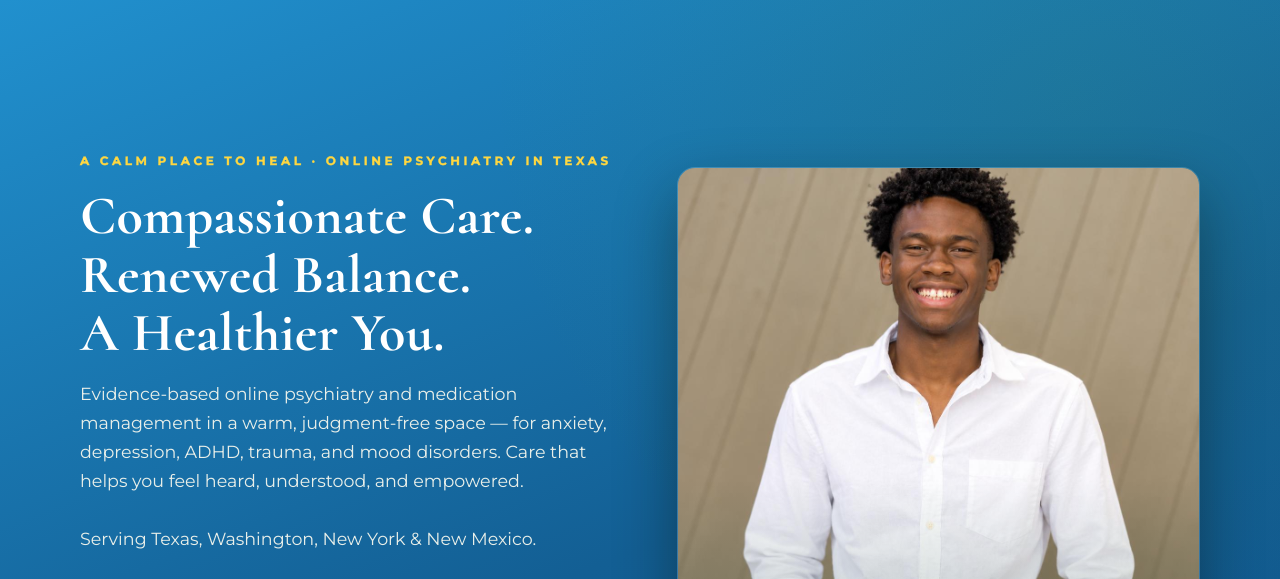
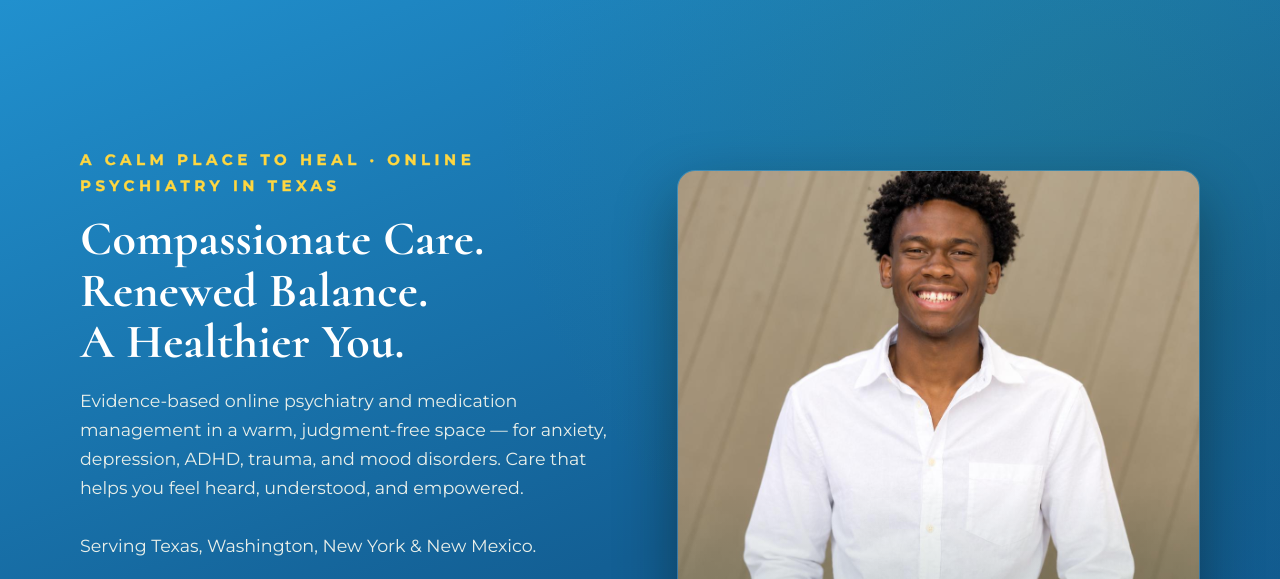
Before and after one commit to Nubridgemd1/elelroi-mental-wellness, a plain HTML site: page index.html in a window 1280 px wide. Shown: the part 170-749 px from the top of the page. Drawn offline with Linux system fonts and the light colour scheme; a web font is replaced by a local one.

Commit message:
Hero: larger eyebrow, headline down one notch
Co-Authored-By: Claude Opus 4.8 <noreply@anthropic.com>

```diff
--- a/index.html
+++ b/index.html
@@ -262,8 +262,8 @@
   .hero:after{content:"";position:absolute;inset:0;background:radial-gradient(circle at 92% 8%,rgba(227,191,94,.14),transparent 46%);pointer-events:none}
   .hero-split{display:grid;grid-template-columns:1.02fr .98fr;gap:52px;align-items:center;padding:72px 0 0}
   .hero-content{position:relative;z-index:2;padding:0 0 72px}
-  .hero-content .eyebrow{color:#ffd740!important;font-weight:700!important;-webkit-text-stroke:.35px #ffd740;text-stroke:.35px #ffd740}
-  .hero-content h1{color:#fff!important;font-weight:700!important;font-size:clamp(34px,4.4vw,54px)!important;margin:14px 0 18px!important;letter-spacing:.3px;line-height:1.08}
+  .hero-content .eyebrow{color:#ffd740!important;font-weight:700!important;font-size:15px!important;letter-spacing:.3em;-webkit-text-stroke:.35px #ffd740;text-stroke:.35px #ffd740}
+  .hero-content h1{color:#fff!important;font-weight:700!important;font-size:clamp(31px,4.0vw,48px)!important;margin:14px 0 18px!important;letter-spacing:.3px;line-height:1.08}
   .hero-content p.lede{color:#e9efe9!important;font-size:17.5px;max-width:32em}
   .hero-reel{position:relative;z-index:2;min-height:520px;border-radius:18px;overflow:hidden;box-shadow:0 26px 60px rgba(8,20,13,.42);border:1px solid rgba(255,255,255,.16)}
   .hero-reel .slide{position:absolute;inset:0;background-size:cover;background-position:center 26%;opacity:0;transition:opacity 1.2s ease}
```
